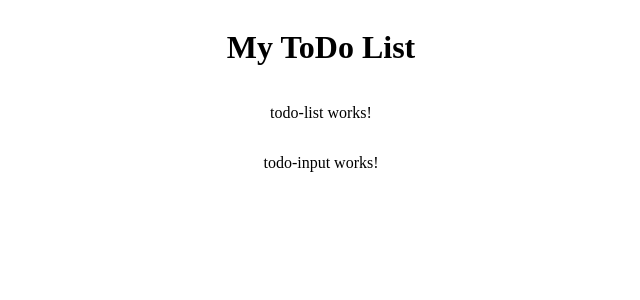
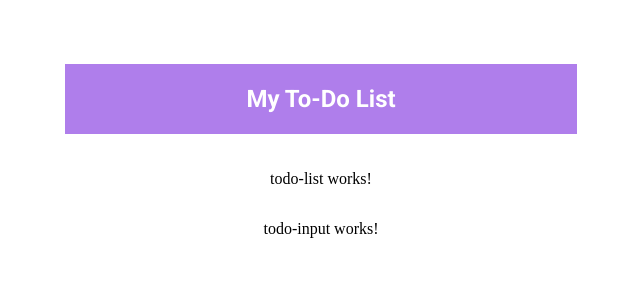
Before and after one commit to n1ghtr1der/todo-list-angular, an Angular app: page / in a window 1280 px wide. Shown: the top 300 px of the page, without its empty margins (319-959 px from the left). Built offline with nearby package versions, Linux system fonts and the light colour scheme.

Commit message:
feat: Components development
- Header template stylized.

- Service class generated.

- Reset CSS applied.

```diff
--- a/src/app/modules/home/components/header/header.component.css
+++ b/src/app/modules/home/components/header/header.component.css
@@ -0,0 +1,14 @@
+@import url('https://fonts.googleapis.com/css2?family=Roboto:wght@100;700&display=swap');
+
+header {
+  background-color: #AF7EEB;
+  margin-bottom: 1.25em;
+}
+
+#title {
+  font-family: 'Roboto', sans-serif;
+  font-weight: 700;
+  color: #FFFFFF;
+  font-size: 24px;
+  padding: 0.875em 0;
+}
--- a/src/app/modules/home/components/header/header.component.html
+++ b/src/app/modules/home/components/header/header.component.html
@@ -1 +1,3 @@
-<h1>{{ headerTitle }}</h1>
+<header>
+  <h1 id="title">My To-Do List</h1>
+</header>
--- a/src/app/modules/home/pages/home/home.component.css
+++ b/src/app/modules/home/pages/home/home.component.css
@@ -2,4 +2,7 @@
   display: flex;
   flex-direction: column;
   text-align: center;
+  margin: auto;
+  width: 32em;
+  padding-top: 2.5em;
 }
```
Also changed, not shown: src/app/services/task-service.service.ts (added, +9 -0 lines), 1 other file (tests, documents, lock files or other folders).
